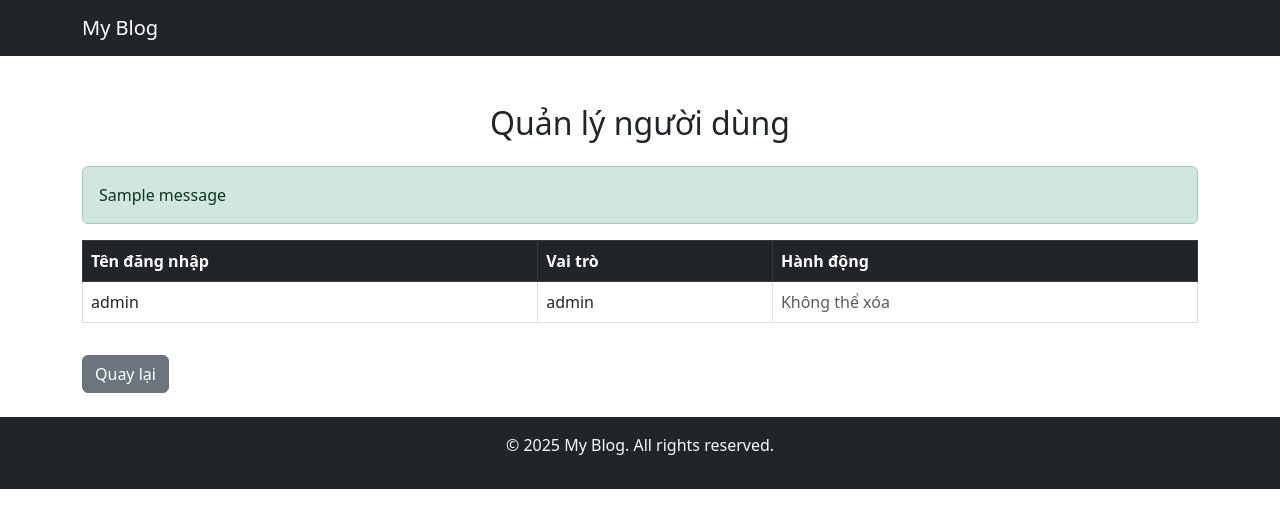
After one commit to DataVuong/ptud-gk-de-1, a Flask app: page /admin in a window 1280 px wide. The commit adds this page. Shown: the top 528 px of the page. Run offline with Flask 3, Linux system fonts and the light colour scheme; the visitor is signed in with stand-in values (Sample User, id 1); one stand-in notice (Sample message) is shown.

Commit message:
Thêm chức năng cho user, admin(app.py), cập nhật readme(README.md)

```diff
--- a/app.py
+++ b/app.py
@@ -42,6 +42,13 @@ class LoginForm(FlaskForm):
     username = StringField("Tên đăng nhập", validators=[InputRequired(), Length(min=3, max=20)])
     password = PasswordField("Mật khẩu", validators=[InputRequired()])
     submit = SubmitField("Đăng nhập")
+
+# Form đăng bài viết
+class PostForm(FlaskForm):
+    title = StringField("Tiêu đề", validators=[InputRequired(), Length(min=3, max=100)])
+    content = StringField("Nội dung", validators=[InputRequired(), Length(min=10)])
+    submit = SubmitField("Đăng bài")
+
 
 # Danh sách bài viết với bình luận
 posts = [
@@ -124,12 +131,44 @@ def delete_comment(post_id, comment_index):
             del post["comments"][comment_index]
     return redirect(url_for("post_detail", post_id=post_id))
 
-@app.route("/admin")
+@app.route("/admin", methods=["GET"])
 @login_required
 def admin():
     if current_user.role != "admin":
         return "Truy cập bị từ chối!", 403
     return render_template("admin.html", users=users)
 
+@app.route("/delete_user/<username>")
+@login_required
+def delete_user(username):
+    if current_user.role != "admin":
+        return "Truy cập bị từ chối!", 403
+    if username in users and username != "admin":
+        del users[username]
+        flash(f"Người dùng {username} đã bị xóa!", "success")
+    else:
+        flash("Không thể xóa tài khoản admin hoặc người dùng không tồn tại.", "danger")
+    return redirect(url_for("admin"))
+
+@app.route("/create_post", methods=["GET", "POST"])
+@login_required
+def create_post():
+    form = PostForm()
+    if form.validate_on_submit():
+        new_post = {
+            "id": len(posts) + 1,
+            "title": form.title.data,
+            "image": f"https://picsum.photos/600/400?random={len(posts) + 1}",
+            "content": form.content.data,
+            "followers": 0,
+            "comments": []
+        }
+        posts.append(new_post)
+        flash("Bài viết đã được đăng!", "success")
+        return redirect(url_for("home"))
+    return render_template("create_post.html", form=form)
+
+
+
 if __name__ == "__main__":
     app.run(debug=True)
--- /dev/null
+++ b/templates/admin.html
@@ -0,0 +1,59 @@
+<!DOCTYPE html>
+<html lang="vi">
+<head>
+    <meta charset="UTF-8">
+    <meta name="viewport" content="width=device-width, initial-scale=1.0">
+    <title>Quản lý người dùng</title>
+    <link rel="stylesheet" href="https://cdn.jsdelivr.net/npm/bootstrap@5.3.0/dist/css/bootstrap.min.css">
+</head>
+<body>
+    <nav class="navbar navbar-expand-lg navbar-dark bg-dark">
+        <div class="container">
+            <a class="navbar-brand" href="/">My Blog</a>
+        </div>
+    </nav>
+
+    <div class="container mt-5">
+        <h2 class="text-center mb-4">Quản lý người dùng</h2>
+
+        {% with messages = get_flashed_messages(with_categories=true) %}
+            {% if messages %}
+                {% for category, message in messages %}
+                    <div class="alert alert-{{ category }}">{{ message }}</div>
+                {% endfor %}
+            {% endif %}
+        {% endwith %}
+
+        <table class="table table-bordered">
+            <thead class="table-dark">
+                <tr>
+                    <th>Tên đăng nhập</th>
+                    <th>Vai trò</th>
+                    <th>Hành động</th>
+                </tr>
+            </thead>
+            <tbody>
+                {% for username, data in users.items() %}
+                <tr>
+                    <td>{{ username }}</td>
+                    <td>{{ data.role }}</td>
+                    <td>
+                        {% if username != "admin" %}
+                        <a href="{{ url_for('delete_user', username=username) }}" class="btn btn-danger btn-sm">Xóa</a>
+                        {% else %}
+                        <span class="text-muted">Không thể xóa</span>
+                        {% endif %}
+                    </td>
+                </tr>
+                {% endfor %}
+            </tbody>
+        </table>
+
+        <a href="{{ url_for('home') }}" class="btn btn-secondary mt-3">Quay lại</a>
+    </div>
+
+    <footer class="bg-dark text-light text-center py-3 mt-4">
+        <p>&copy; 2025 My Blog. All rights reserved.</p>
+    </footer>
+</body>
+</html>
--- a/templates/index.html
+++ b/templates/index.html
@@ -36,6 +36,11 @@
                             <a class="nav-link btn btn-success text-light" href="{{ url_for('register') }}">Đăng ký</a>
                         </li>
                     {% endif %}
+                    {% if current_user.is_authenticated %}
+                    <li class="nav-item">
+                          <a class="nav-link btn btn-info text-light mx-2" href="{{ url_for('create_post') }}">Đăng bài</a>
+                        </li>
+                    {% endif %}
                 </ul>
             </div>
         </div>
```
Also changed, not shown: templates/create_post.html (added, +48 -0 lines).
